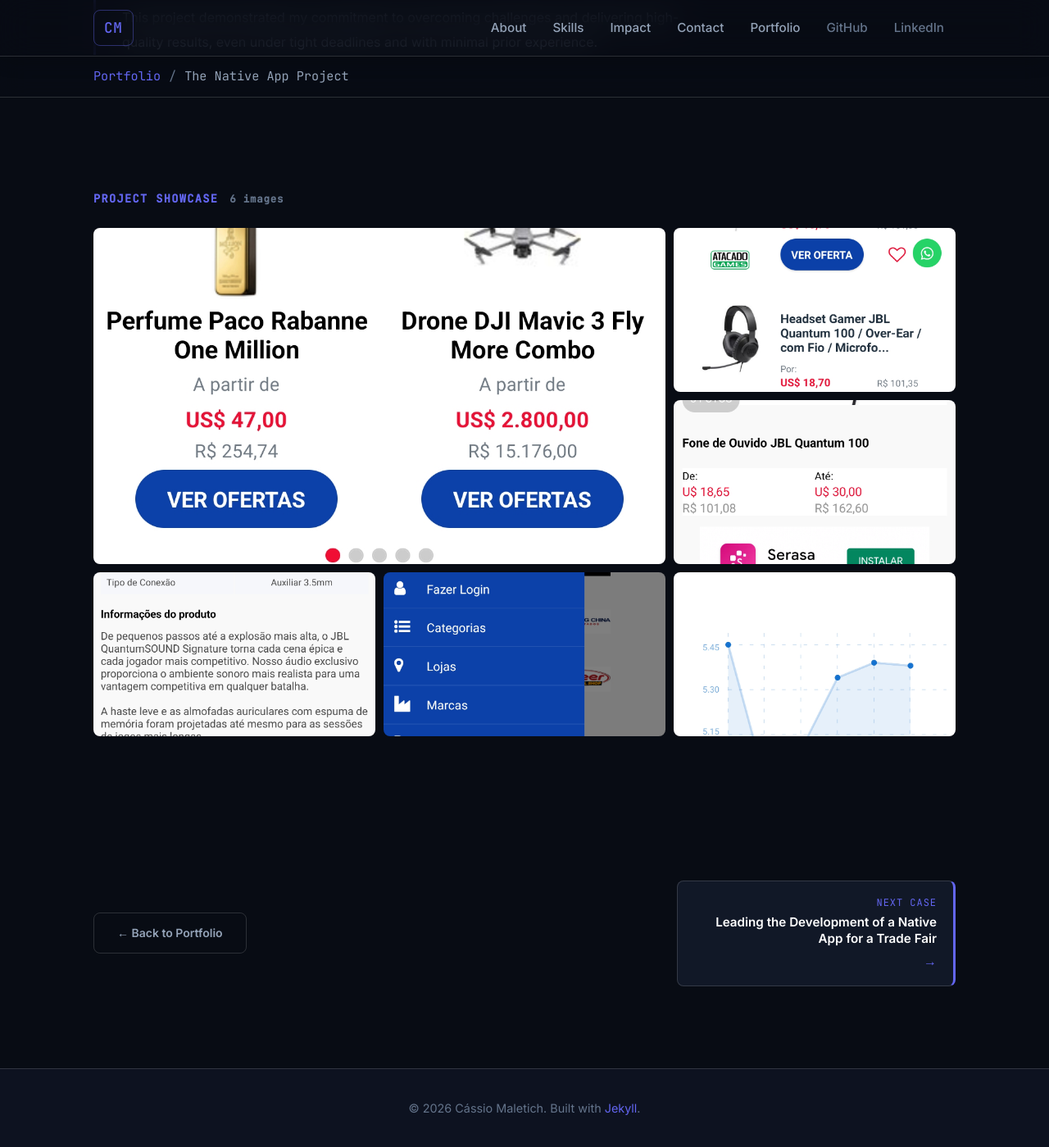
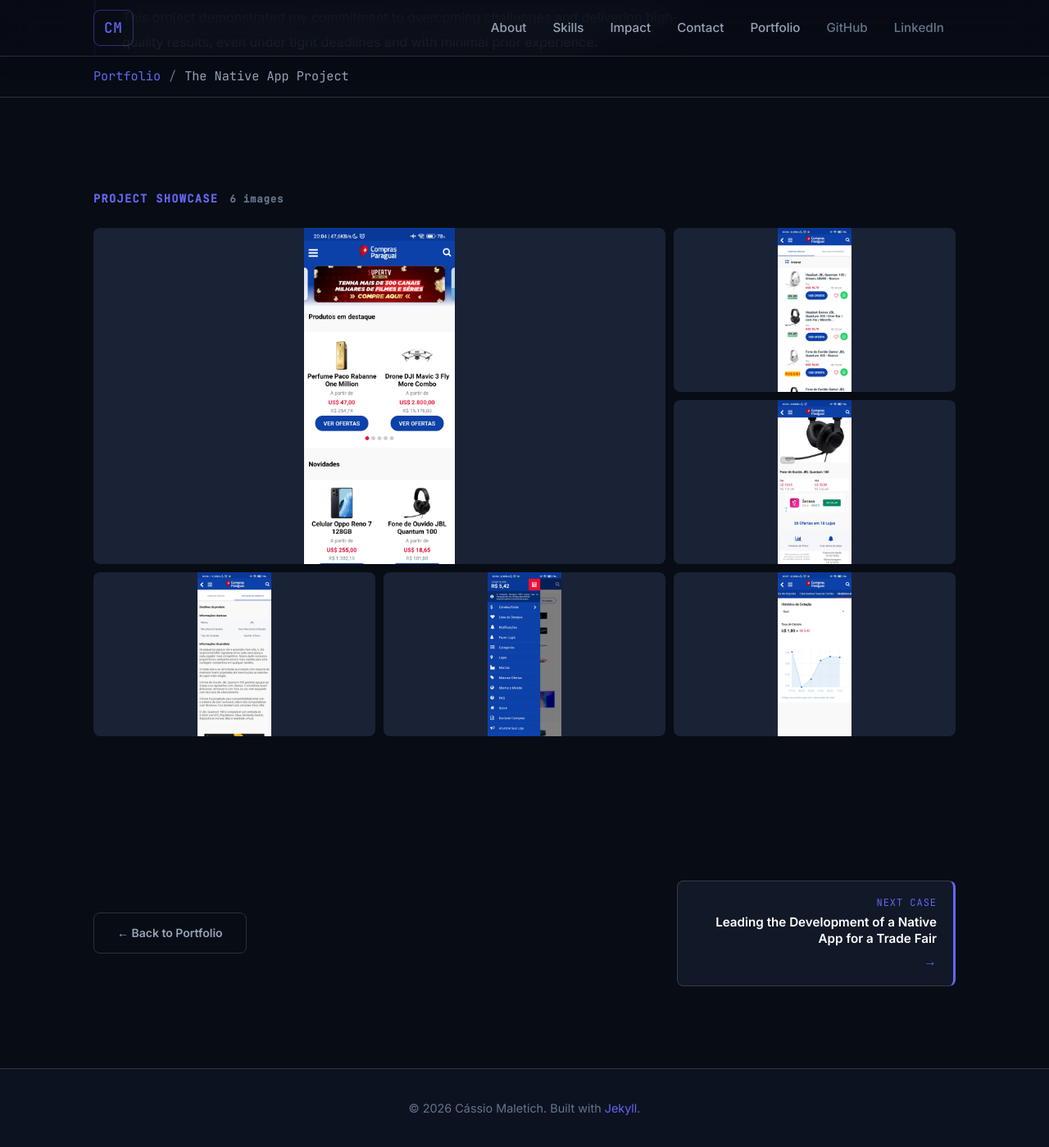
Before and after one commit to cassio-maletich/cassio-maletich.github.io, a Jekyll site: the page built from _posts/2019-01-04-first-native-app.markdown, in a window 1280 px wide and 1400 px high, scrolled down 807 px. Shown: the whole window at 82% size. Built offline with Jekyll 4.4.1, drawn with Linux system fonts in a browser that asks for light colours.

Commit message:
Fix galery thumbs

```diff
--- a/assets/css/main.scss
+++ b/assets/css/main.scss
@@ -1226,7 +1226,7 @@
   position: relative;
   border: none;
   padding: 0;
-  background: var(--surface);
+  background: var(--surface-alt, #0e1220); /* letterbox fill for portrait images */
   border-radius: var(--radius-sm);
   overflow: hidden;
   cursor: pointer;
@@ -1247,13 +1247,13 @@
 .gallery-item img {
   width: 100%;
   height: 100%;
-  object-fit: cover;
+  object-fit: contain;   /* show full image — no cropping */
   display: block;
   transition: transform 0.5s var(--transition);
 }
 
 .gallery-item:hover img {
-  transform: scale(1.06);
+  transform: scale(1.04); /* slightly less zoom since contain leaves breathing room */
 }
 
 .gallery-item-overlay {
```
